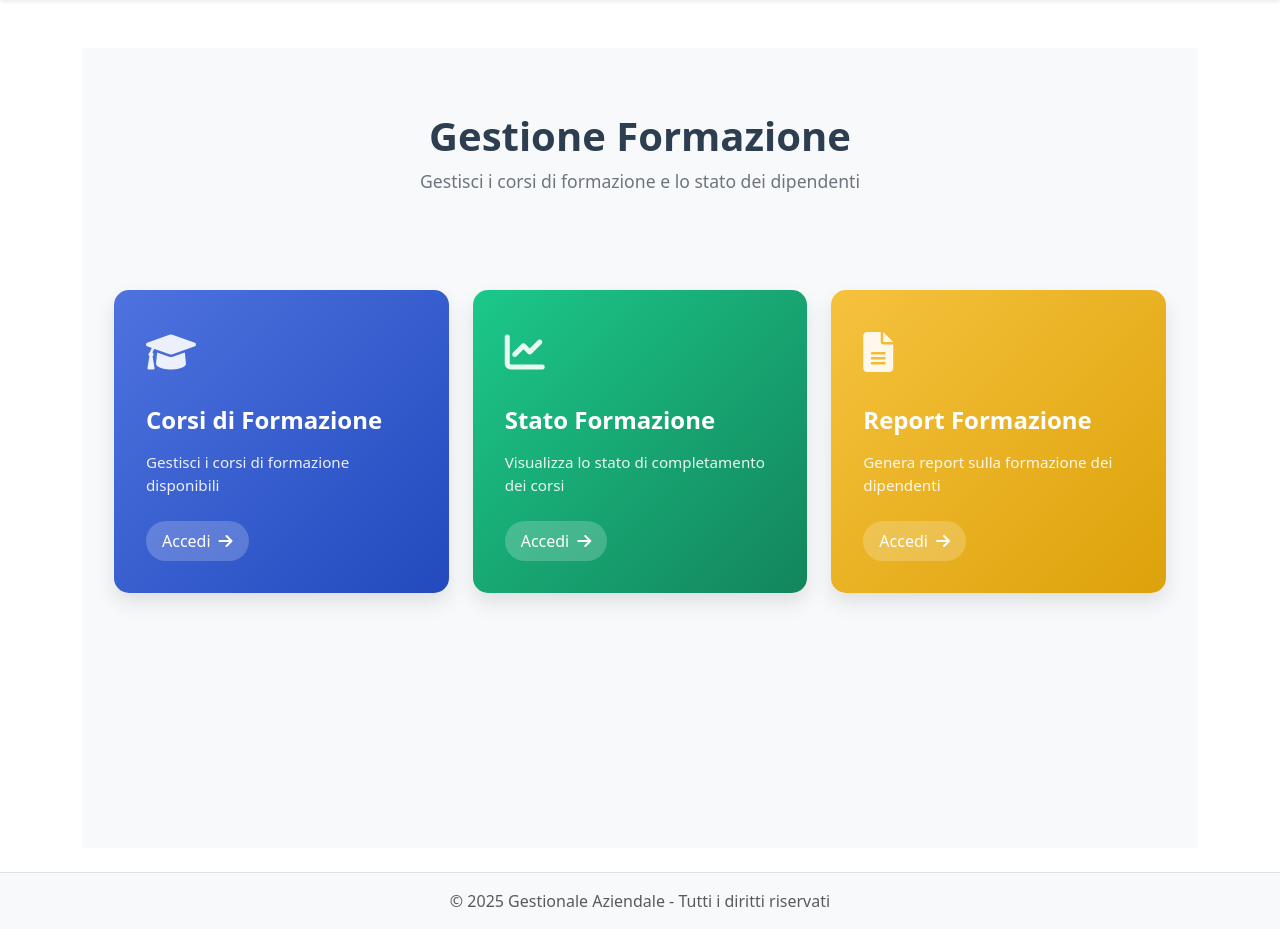
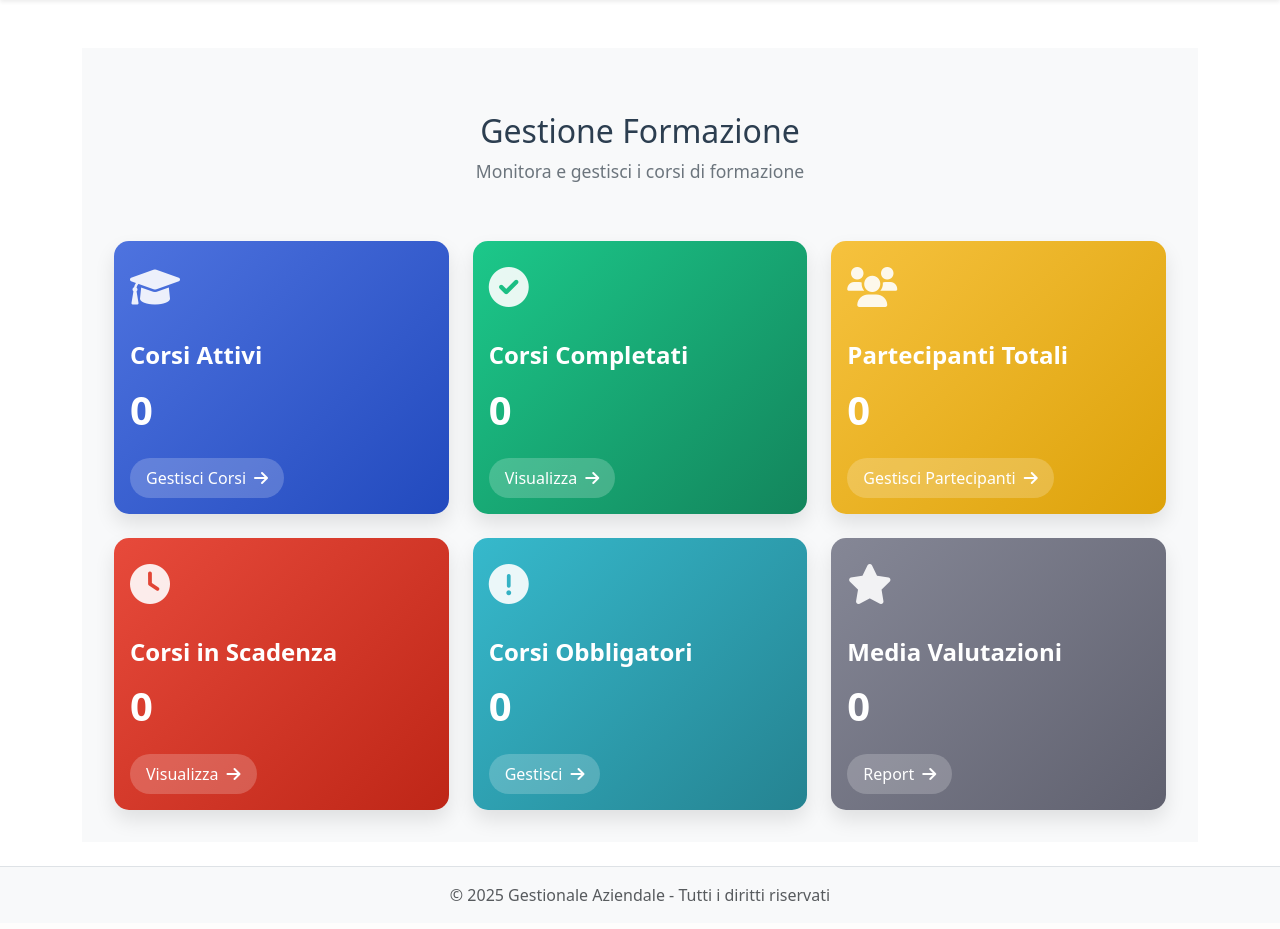
Before and after one commit to VittorioPoly/progettopolyuretech, a Flask app: page /modulo8/formazione in a window 1280 px wide. Shown: the part 58-987 px from the top of the page. After the commit the page ends 959 px from the top, so only its background shows below. Run offline with Flask 3, Linux system fonts and the light colour scheme; a user stored in the database is signed in; some libraries are stand-ins or nearby versions.

Commit message:
versione 1.1.8

```diff
--- a/app/routes/modulo8.py
+++ b/app/routes/modulo8.py
@@ -3,7 +3,7 @@
 from app import db
 from app.models import Dipendente, Competenza, Timbratura, VestiarioItem, Inventory, PrelievoVestiario, DipendenteCompetenza, Performance, CorsoFormazione, PartecipazioneCorso, CorsoSicurezza
 from app.utils import admin_required, check_module_access
-from datetime import datetime
+from datetime import datetime, timedelta
 from calendar import monthrange
 from app.forms import (
     DipendenteStep1Form, DipendenteStep2Form, DipendenteStep3Form,
@@ -14,6 +14,7 @@
 from wtforms.validators import DataRequired, NumberRange
 from werkzeug.utils import secure_filename
 import os
+from sqlalchemy import func
 
 modulo8 = Blueprint('modulo8', __name__, url_prefix='/modulo8')
 
@@ -708,7 +709,30 @@
 @login_required
 @admin_required
 def formazione():
-    return render_template('modulo8/formazione.html', title="Gestione Formazione")
+    # Calcola le statistiche
+    corsi_attivi = CorsoFormazione.query.filter_by(archiviato=False).count()
+    corsi_completati = PartecipazioneCorso.query.filter_by(stato='completato').count()
+    partecipanti_totali = PartecipazioneCorso.query.distinct(PartecipazioneCorso.dipendente_id).count()
+
+    oggi = datetime.utcnow()
+    corsi_scadenza = CorsoFormazione.query.filter(
+        CorsoFormazione.giorno_fine < oggi + timedelta(days=30),
+        CorsoFormazione.archiviato == False
+    ).count()
+
+    corsi_obbligatori = CorsoFormazione.query.filter_by(is_obbligatorio=True, archiviato=False).count()
+
+    media_valutazioni = db.session.query(
+        func.avg(PartecipazioneCorso.valutazione)
+    ).filter(PartecipazioneCorso.valutazione.isnot(None)).scalar() or 0
+
+    return render_template('modulo8/formazione.html',
+                         corsi_attivi=corsi_attivi,
+                         corsi_completati=corsi_completati,
+                         partecipanti_totali=partecipanti_totali,
+                         corsi_scadenza=corsi_scadenza,
+                         corsi_obbligatori=corsi_obbligatori,
+                         media_valutazioni=round(media_valutazioni, 1))
 
 @modulo8.route('/sicurezza')
 @login_required
@@ -961,9 +985,13 @@
 
 @modulo8.route('/partecipazione/<int:id>/completa', methods=['POST'])
 @login_required
-@admin_required
 def completa_partecipazione(id):
     partecipazione = PartecipazioneCorso.query.get_or_404(id)
+
+    # Verifica che l'utente sia admin o il dipendente stesso
+    if not current_user.is_admin and partecipazione.dipendente_id != current_user.id:
+        return jsonify({'error': 'Non autorizzato'}), 403
+
     data = request.get_json()
     valutazione = data.get('valutazione')
 
@@ -1052,3 +1080,41 @@
 
     flash('Prelievo eliminato con successo', 'success')
     return redirect(url_for('modulo8.lista_prelievi_vestiario'))
+
+@modulo8.route('/formazione/corsi/partecipanti')
+@login_required
+@admin_required
+def lista_partecipanti():
+    partecipazioni = PartecipazioneCorso.query.order_by(PartecipazioneCorso.data_iscrizione.desc()).all()
+    return render_template('modulo8/corsi/partecipanti.html', partecipazioni=partecipazioni)
+
+@modulo8.route('/formazione/corsi/scadenza')
+@login_required
+@admin_required
+def corsi_scadenza():
+    oggi = datetime.utcnow()
+    corsi = CorsoFormazione.query.filter(
+        CorsoFormazione.giorno_fine < oggi + timedelta(days=30),
+        CorsoFormazione.archiviato == False
+    ).order_by(CorsoFormazione.giorno_fine.asc()).all()
+    return render_template('modulo8/corsi/scadenza.html', corsi=corsi)
+
+@modulo8.route('/formazione/corsi/obbligatori')
+@login_required
+@admin_required
+def corsi_obbligatori():
+    corsi = CorsoFormazione.query.filter_by(is_obbligatorio=True, archiviato=False).all()
+    return render_template('modulo8/corsi/obbligatori.html', corsi=corsi)
+
+@modulo8.route('/formazione/report-valutazioni')
+@login_required
+@admin_required
+def report_valutazioni():
+    # Calcola la media delle valutazioni per corso
+    corsi = db.session.query(
+        CorsoFormazione,
+        func.avg(PartecipazioneCorso.valutazione).label('media_valutazione'),
+        func.count(PartecipazioneCorso.id).label('num_partecipanti')
+    ).join(PartecipazioneCorso).group_by(CorsoFormazione.id).all()
+
+    return render_template('modulo8/corsi/report_valutazioni.html', corsi=corsi)
--- a/app/templates/modulo8/formazione.html
+++ b/app/templates/modulo8/formazione.html
@@ -4,53 +4,101 @@
 <div class="dashboard-container">
     <div class="dashboard-header">
         <h1 class="dashboard-title">Gestione Formazione</h1>
-        <p class="dashboard-subtitle">Gestisci i corsi di formazione e lo stato dei dipendenti</p>
+        <p class="dashboard-subtitle">Monitora e gestisci i corsi di formazione</p>
     </div>
 
     <div class="row g-4">
-        <!-- Corsi di Formazione -->
+        <!-- Corsi Attivi -->
         <div class="col-md-6 col-lg-4">
             <div class="dashboard-card primary-gradient">
                 <div class="card-icon">
                     <i class="fas fa-graduation-cap"></i>
                 </div>
                 <div class="card-content">
-                    <h3>Corsi di Formazione</h3>
-                    <p>Gestisci i corsi di formazione disponibili</p>
+                    <h3>Corsi Attivi</h3>
+                    <p class="display-4">{{ corsi_attivi }}</p>
                     <a href="{{ url_for('modulo8.lista_corsi') }}" class="card-link">
-                        Accedi <i class="fas fa-arrow-right"></i>
+                        Gestisci Corsi <i class="fas fa-arrow-right"></i>
                     </a>
                 </div>
             </div>
         </div>
 
-        <!-- Stato Formazione -->
+        <!-- Corsi Completati -->
         <div class="col-md-6 col-lg-4">
             <div class="dashboard-card success-gradient">
                 <div class="card-icon">
-                    <i class="fas fa-chart-line"></i>
+                    <i class="fas fa-check-circle"></i>
                 </div>
                 <div class="card-content">
-                    <h3>Stato Formazione</h3>
-                    <p>Visualizza lo stato di completamento dei corsi</p>
-                    <a href="#" class="card-link">
-                        Accedi <i class="fas fa-arrow-right"></i>
+                    <h3>Corsi Completati</h3>
+                    <p class="display-4">{{ corsi_completati }}</p>
+                    <a href="{{ url_for('modulo8.lista_corsi', show_completed=true) }}" class="card-link">
+                        Visualizza <i class="fas fa-arrow-right"></i>
                     </a>
                 </div>
             </div>
         </div>
 
-        <!-- Report Formazione -->
+        <!-- Partecipanti Totali -->
         <div class="col-md-6 col-lg-4">
             <div class="dashboard-card warning-gradient">
                 <div class="card-icon">
-                    <i class="fas fa-file-alt"></i>
+                    <i class="fas fa-users"></i>
                 </div>
                 <div class="card-content">
-                    <h3>Report Formazione</h3>
-                    <p>Genera report sulla formazione dei dipendenti</p>
-                    <a href="#" class="card-link">
-                        Accedi <i class="fas fa-arrow-right"></i>
+                    <h3>Partecipanti Totali</h3>
+                    <p class="display-4">{{ partecipanti_totali }}</p>
+                    <a href="{{ url_for('modulo8.lista_partecipanti') }}" class="card-link">
+                        Gestisci Partecipanti <i class="fas fa-arrow-right"></i>
+                    </a>
+                </div>
+            </div>
+        </div>
+
+        <!-- Corsi in Scadenza -->
+        <div class="col-md-6 col-lg-4">
+            <div class="dashboard-card danger-gradient">
+                <div class="card-icon">
+                    <i class="fas fa-clock"></i>
+                </div>
+                <div class="card-content">
+                    <h3>Corsi in Scadenza</h3>
+                    <p class="display-4">{{ corsi_scadenza }}</p>
+                    <a href="{{ url_for('modulo8.corsi_scadenza') }}" class="card-link">
+                        Visualizza <i class="fas fa-arrow-right"></i>
+                    </a>
+                </div>
+            </div>
+        </div>
+
+        <!-- Corsi Obbligatori -->
+        <div class="col-md-6 col-lg-4">
+            <div class="dashboard-card info-gradient">
+                <div class="card-icon">
+                    <i class="fas fa-exclamation-circle"></i>
+                </div>
+                <div class="card-content">
+                    <h3>Corsi Obbligatori</h3>
+                    <p class="display-4">{{ corsi_obbligatori }}</p>
+                    <a href="{{ url_for('modulo8.corsi_obbligatori') }}" class="card-link">
+                        Gestisci <i class="fas fa-arrow-right"></i>
+                    </a>
+                </div>
+            </div>
+        </div>
+
+        <!-- Media Valutazioni -->
+        <div class="col-md-6 col-lg-4">
+            <div class="dashboard-card secondary-gradient">
+                <div class="card-icon">
+                    <i class="fas fa-star"></i>
+                </div>
+                <div class="card-content">
+                    <h3>Media Valutazioni</h3>
+                    <p class="display-4">{{ media_valutazioni }}</p>
+                    <a href="{{ url_for('modulo8.report_valutazioni') }}" class="card-link">
+                        Report <i class="fas fa-arrow-right"></i>
                     </a>
                 </div>
             </div>
@@ -62,20 +110,20 @@
 .dashboard-container {
     padding: 2rem;
     background: #f8f9fa;
-    min-height: 100vh;
+    min-height: 80vh;
 }
 
 .dashboard-header {
     text-align: center;
-    margin-bottom: 3rem;
+    margin-bottom: 0.5rem;
     padding: 2rem 0;
 }
 
 .dashboard-title {
-    font-size: 2.5rem;
+    font-size: 2.0rem;
     color: #2c3e50;
     margin-bottom: 0.5rem;
-    font-weight: 600;
+    font-weight: 500;
 }
 
 .dashboard-subtitle {
@@ -86,7 +134,7 @@
 .dashboard-card {
     position: relative;
     border-radius: 15px;
-    padding: 2rem;
+    padding: 1rem;
     height: 100%;
     overflow: hidden;
     transition: all 0.3s ease;
@@ -111,10 +159,10 @@
     font-weight: 600;
 }
 
-.card-content p {
-    font-size: 0.95rem;
-    opacity: 0.9;
-    margin-bottom: 1.5rem;
+.card-content .display-4 {
+    font-size: 2.5rem;
+    margin: 0 0 1.5rem 0;
+    font-weight: 700;
 }
 
 .card-link {
@@ -148,5 +196,17 @@
 .warning-gradient {
     background: linear-gradient(135deg, #f6c23e 0%, #dda20a 100%);
 }
+
+.danger-gradient {
+    background: linear-gradient(135deg, #e74a3b 0%, #be2617 100%);
+}
+
+.info-gradient {
+    background: linear-gradient(135deg, #36b9cc 0%, #258391 100%);
+}
+
+.secondary-gradient {
+    background: linear-gradient(135deg, #858796 0%, #60616f 100%);
+}
 </style>
 {% endblock %}
```
Also changed, not shown: app/templates/modulo8/corsi/obbligatori.html (added, +55 -0 lines), app/templates/modulo8/corsi/partecipanti.html (added, +66 -0 lines), app/templates/modulo8/corsi/report_valutazioni.html (added, +91 -0 lines), app/templates/modulo8/corsi/scadenza.html (added, +55 -0 lines), app/templates/modulo8/dipendenti/formazione.html (+18 -38 lines), app.db, 1 other file.
